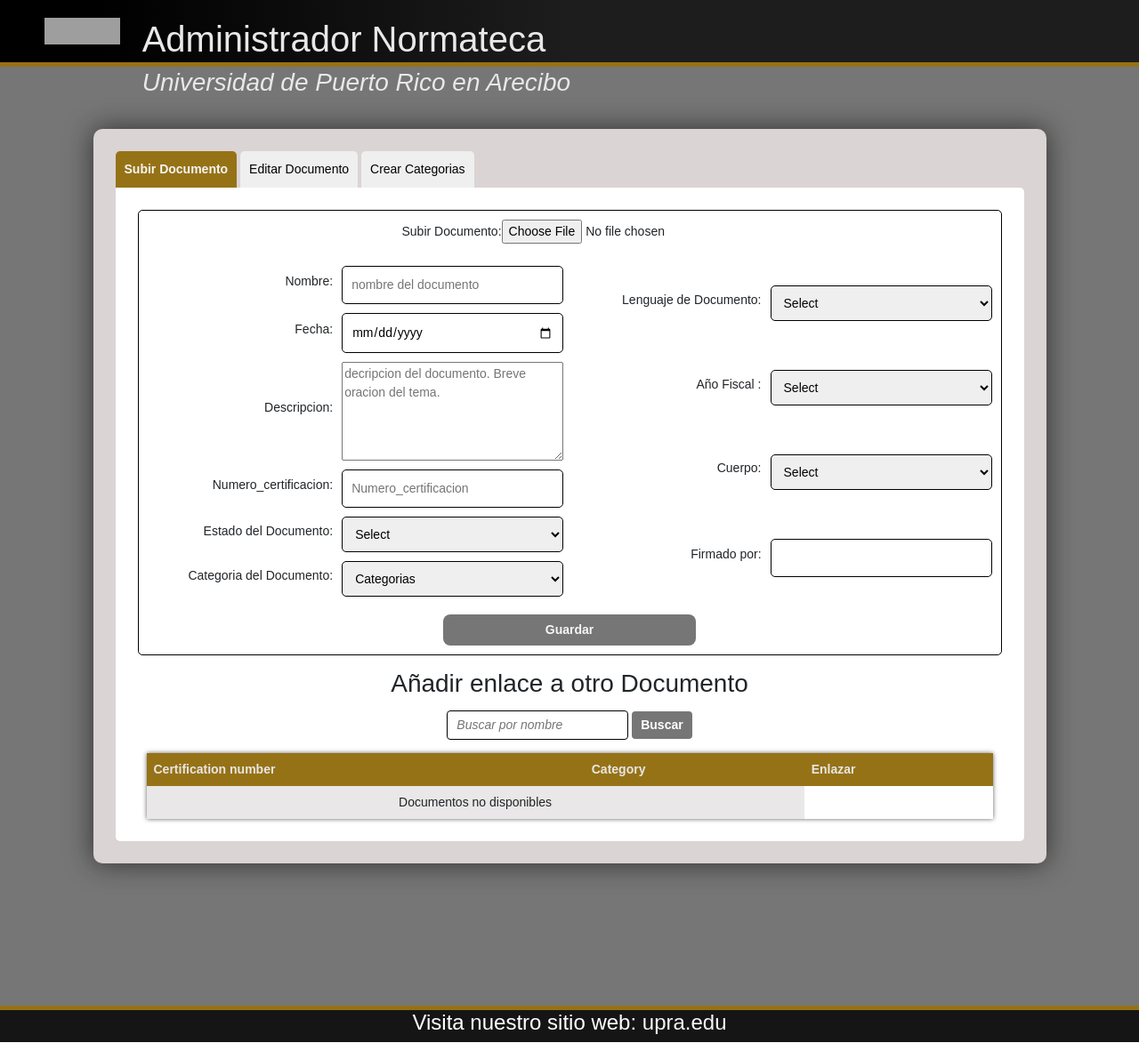
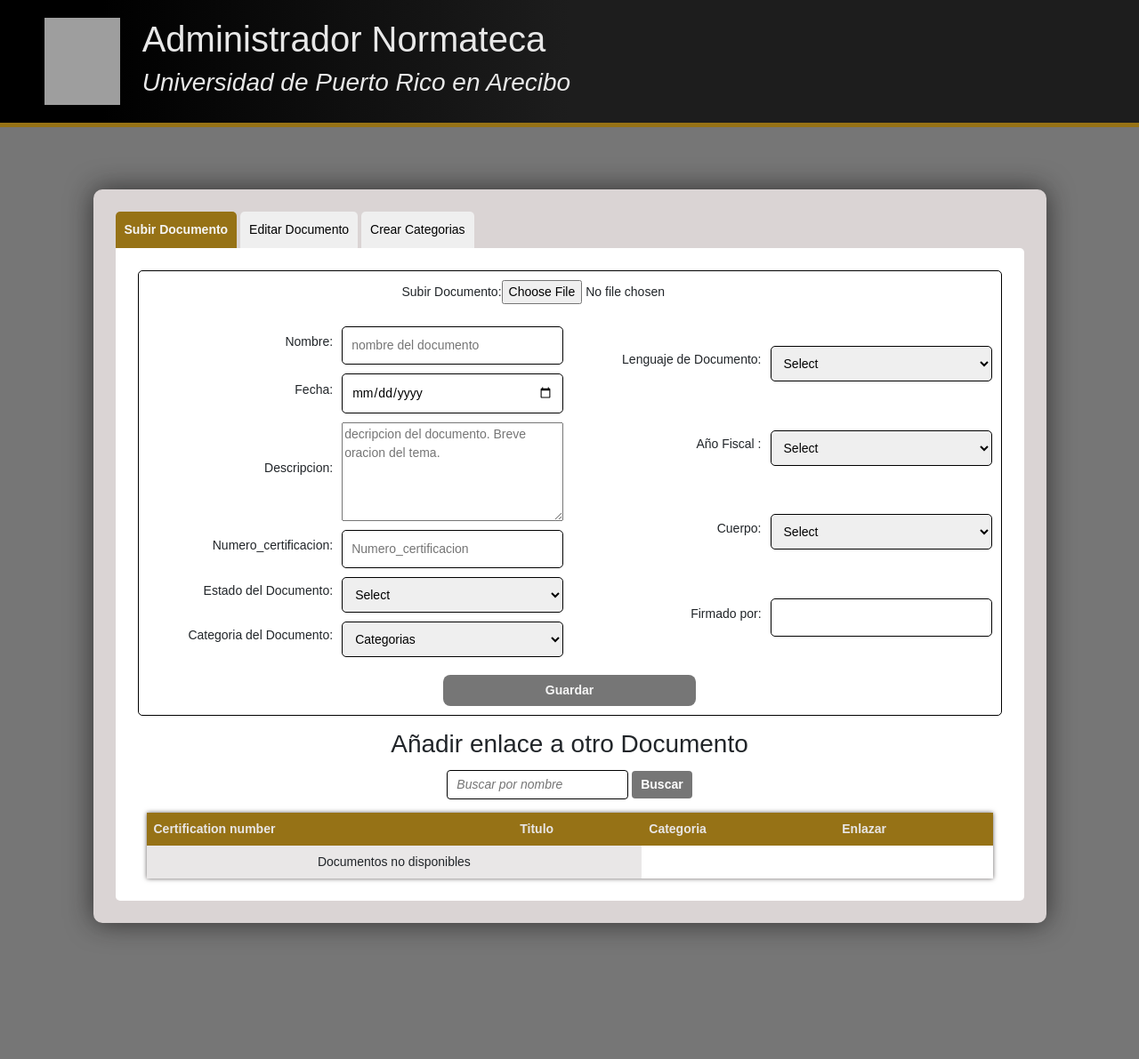
Before and after one commit to YadielCruzado/normateca, a PHP site: page /views/admin.php in a window 1280 px wide. Shown: the top 1191 px of the page at 89% size. Run offline with PHP 8.4, Linux system fonts and the light colour scheme; data that the repository does not hold is empty; some libraries are stand-ins or nearby versions; grey boxes are pictures that could not be loaded.

Commit message:
gaby gay

```diff
--- a/assets/css/admin.css
+++ b/assets/css/admin.css
@@ -32,7 +32,7 @@ header {
     #1d1d1d 100%
   );
   display: flex;
-  max-height: 75px;
+  max-height: 150px;
   color: rgb(232, 232, 232);
   padding: 20px;
   padding-left: 50px;
--- a/controllers/backend/adminController.php
+++ b/controllers/backend/adminController.php
@@ -7,7 +7,7 @@ function setData()
     $model->start_connection();
     $categorias = [];
     $cuerpos = [];
-    $docuentos1 = [];
+    $enlazarDocumentos = [];
     $documentos = [];
 
     $result = $model->getdocinfo();
@@ -53,26 +53,27 @@ function setData()
         }
     }
 
-    $result = $model->getDocuments1();
+    $result = $model->enlazarDocumentos();
     if ($result->num_rows > 0) {
         while ($row = $result->fetch_assoc()) {
             $values = array(
                 "number" => $row['Certification_number'],
                 "fiscal" => $row['Fiscal_year'],
+                "title" => $row['Document_title'],
                 "category" => $row['Category_name']
             );
-            array_push($docuentos1,$values);
+            array_push($enlazarDocumentos,$values);
         }
     }
 
     $_SESSION['corps'] = $cuerpos;
     $_SESSION['cats'] = $categorias;
-    $_SESSION['docs'] = $docuentos1;
+    $_SESSION['Enlazar'] = $enlazarDocumentos;
     $_SESSION['documentos'] = $documentos;
 }
 
 if ($_SERVER['REQUEST_METHOD'] == "POST") {
-    if (isset($_POST['type'])) {
+    if ($_POST['type'] == "1") {
         if ($_POST['type'] == "upload" and isset($_POST['filename'])) {
             $target_file = '../../files/' . basename($_FILES['pdf']['name']);
             $upload_file = '../files/' . basename($_FILES['pdf']['name']);
@@ -111,14 +112,7 @@ if ($_SERVER['REQUEST_METHOD'] == "POST") {
             }
         }
 
-    } else {
-        // Maneja la lógica cuando el método es POST pero 'type' no está presente (si es necesario)
-        // Puedes agregar aquí el código necesario para manejar esta situación antes de la redirección
-    }
-}
-
-if ($_SERVER["REQUEST_METHOD"] == "POST") {
-
+    } else if ($_POST['type'] == "2") {
         if (isset($_POST["documentoId"]) OR isset($_POST["nombreDocumento"]) OR isset($_POST["fechaDocumento"])) {
             echo"controller ";
 
@@ -128,7 +122,10 @@ if ($_SERVER["REQUEST_METHOD"] == "POST") {
             echo $nombreDocumento;
             echo $fechaDocumento;
             echo $documentoId;
+            $model = new AdminModel("localhost", "normateca", "root", "");
+            $model->start_connection();
             $success = $model->updateDocument($documentoId, $nombreDocumento, $fechaDocumento);
+            $model->connection->close();
 
             if ($success) {
                 echo "se uoopdate la dataaa";
@@ -139,7 +136,5 @@ if ($_SERVER["REQUEST_METHOD"] == "POST") {
             }
         }
     }
-
-
-
+}
 ?>
--- a/models/backend/adminModel.php
+++ b/models/backend/adminModel.php
@@ -22,9 +22,9 @@ class AdminModel extends DB{
         return $this->run_query($query);
     }
 
-    public function getDocuments1(){
+    public function enlazarDocumentos(){
 
-        $query = "SELECT documentos.Certification_number, documentos.Fiscal_year, categories.Category_name
+        $query = "SELECT documentos.Certification_number, documentos.Fiscal_year, documentos.Document_title, categories.Category_name
         FROM documentos
         JOIN categories ON categories.Category_abbr = documentos.Category_abbr";
         return $this->run_query($query);
--- a/views/admin.php
+++ b/views/admin.php
@@ -36,7 +36,7 @@ setData();
       <div class="tabs">
         <div id="subir" class="subir">
           <form method="POST" action="../controllers/backend/adminController.php" enctype="multipart/form-data">
-          <input type="hidden" value="upload" name="type">
+          <input type="hidden" value="1" name="type">
             <div class="file">
               <label for="pdf"> Subir Documento: </label><input type="file" id="pdf" name="pdf" value="" required />
             </div>
@@ -124,15 +124,17 @@ setData();
               <thead>
                 <tr>
                   <th>Certification number</th>
-                  <th>Category</th>
+                  <th>Titulo</th>
+                  <th>Categoria</th>
                   <th>Enlazar</th>
                 </tr>
               </thead>
               <tbody>
                 <?php
-                    if (count($_SESSION['docs']) > 0) {
-                        foreach ($_SESSION['docs'] as $doc) {
-                            echo '<tr><th>' . $doc['number'] .'-'. $doc['fiscal'] .'</th><th>'.$doc['category'] .'</th></tr>';
+                    if (count($_SESSION['Enlazar']) > 0) {
+                        foreach ($_SESSION['Enlazar'] as $Enlazar) {
+                            echo '<tr><th>' . $Enlazar['number'] .'-'. $Enlazar['fiscal'] .'</th><th>'.$Enlazar['title'] .'</th>'.'</th><th>'.$Enlazar['category'] .'</th>';
+                            echo '<td><button type="button" class="btn btn-primary" ">Enlazar</button></td></tr>';
                         }
                     } else {
                         print '<tr><td colspan="2" style="text-align:center">Documentos no disponibles</td></tr>';
@@ -140,13 +142,6 @@ setData();
                   ?>
               </tbody>
             </table>
-
-            <!--<div class="razon">
-              <form>
-                <label>¿Por que es enlazado?:</label>
-                <input typw="text" name="razon" placeholder="enmendado por/a, derrogado por/a ..." />
-              </form>
-            </div>-->
           </div>
         </div>
 
@@ -169,7 +164,7 @@ setData();
                     </div>
                     <div class="modal-body">
                         <form method="POST" action="admin.php" id="formEditarDocumento">
-
+                        <input type="hidden" value="2" name="type">
 
                             <div class="form-group">
                             <input type="hidden" id="documentoId" name="documentoId" value="documentoId">
@@ -266,11 +261,11 @@ setData();
             </tbody>
           </table>
 
-          <h3>Sub-Categorias disponibles</h3>
+          <h3>Cuerpos disponibles</h3>
           <table>
             <thead>
               <tr>
-                <th>Sub-Categoria</th>
+                <th>Cuerpos</th>
                 <th>Abreviacion</th>
               </tr>
             </thead>
@@ -332,8 +327,8 @@ setData();
 </html>
 <?php
 if (isset($_POST['submit'])){
-$categoria = isset($_POST['cate']) ? $_POST['cate'] : '';
-$abbv = isset($_POST['abbv']) ? $_POST['abbv'] : '';
+  $categoria = isset($_POST['cate']) ? $_POST['cate'] : '';
+  $abbv = isset($_POST['abbv']) ? $_POST['abbv'] : '';
 
 }
 
```
Lines whose indentation alone changed are shown as unchanged.
